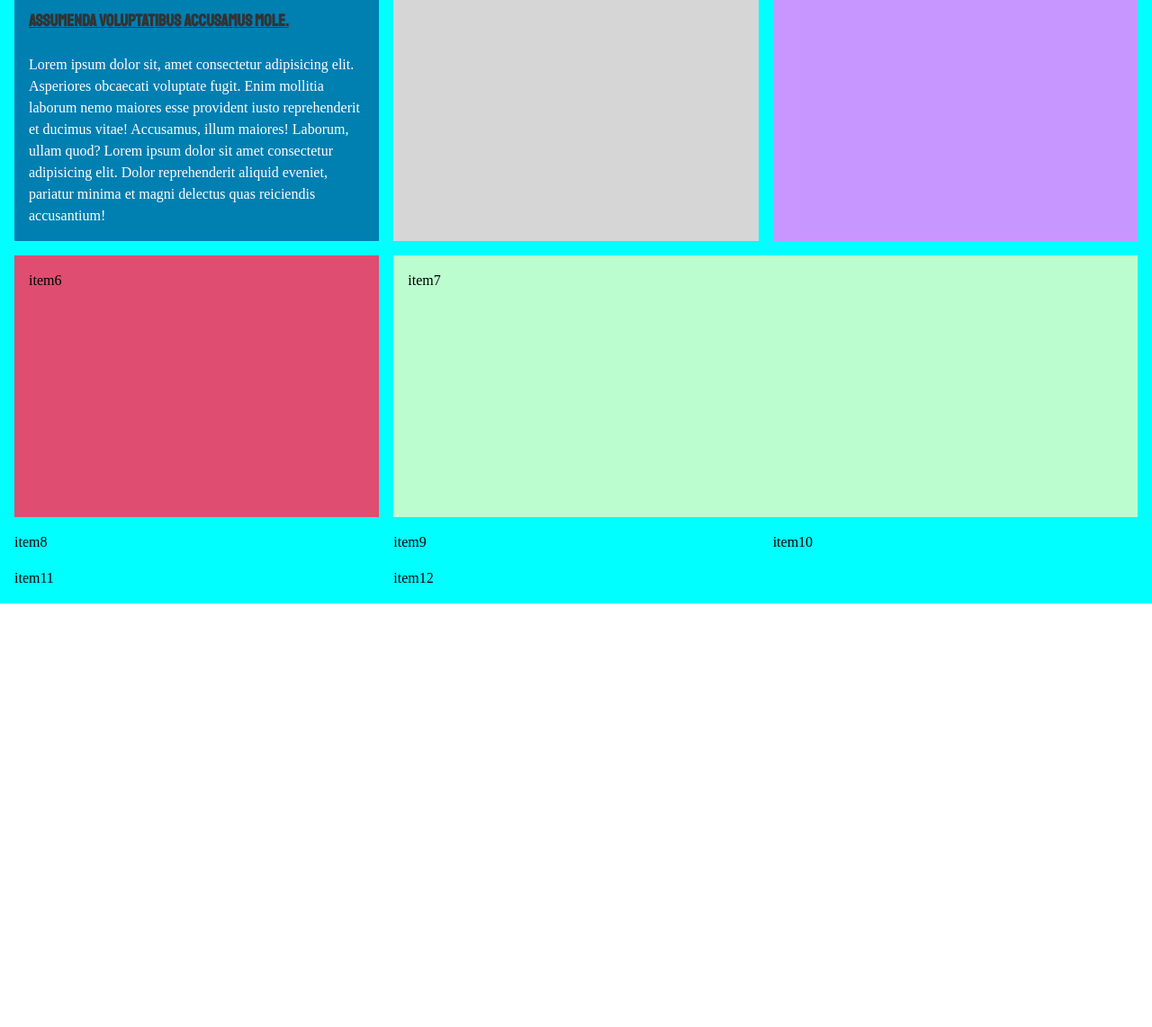
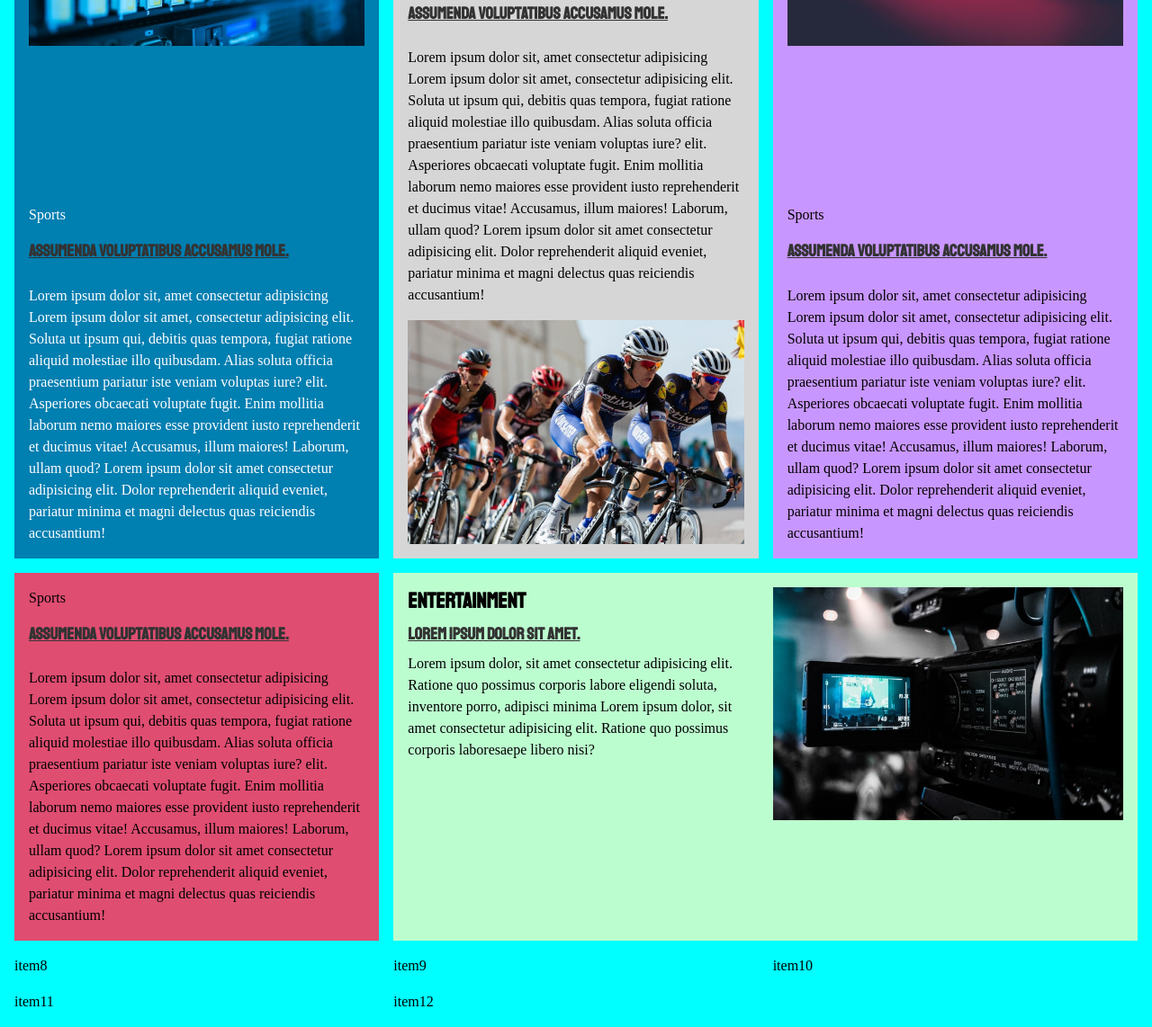
Before and after one commit to MoulhamAlboushi/News-Grid-website, a plain HTML site: page index.html in a window 1280 px wide. Shown: the part 2286-3428 px from the top of the page at 90% size. Before the commit the page ends 2957 px from the top, so only its background shows below. Drawn offline with Linux system fonts and the light colour scheme.

Commit message:
Update index.html

```diff
--- a/index.html
+++ b/index.html
@@ -128,14 +128,43 @@
           <img src="img/tech1.jpg" alt="tech1">
           <div class="category category-sports">Sports</div>
           <h3><a href="article.html">assumenda voluptatibus accusamus mole.</a></h3>
-          <p>Lorem ipsum dolor sit, amet consectetur adipisicing elit. Asperiores obcaecati voluptate fugit. Enim mollitia laborum nemo maiores esse provident iusto reprehenderit et ducimus vitae! Accusamus, illum maiores! Laborum, ullam quod? Lorem ipsum dolor sit amet consectetur adipisicing elit. Dolor reprehenderit aliquid eveniet, pariatur minima et magni delectus quas reiciendis accusantium!</p>
+          <p>Lorem ipsum dolor sit, amet consectetur adipisicing Lorem ipsum dolor sit amet, consectetur adipisicing elit. Soluta ut ipsum qui, debitis quas tempora, fugiat ratione aliquid molestiae illo quibusdam. Alias soluta officia praesentium pariatur iste veniam voluptas iure? elit. Asperiores obcaecati voluptate fugit. Enim mollitia laborum nemo maiores esse provident iusto reprehenderit et ducimus vitae! Accusamus, illum maiores! Laborum, ullam quod? Lorem ipsum dolor sit amet consectetur adipisicing elit. Dolor reprehenderit aliquid eveniet, pariatur minima et magni delectus quas reiciendis accusantium!</p>
         </div>
         <div class="item4">
+            <div class="category category-sports">Sports</div>
+            <h3><a href="article.html">assumenda voluptatibus accusamus mole.</a></h3>
+            <p>Lorem ipsum dolor sit, amet consectetur adipisicing Lorem ipsum dolor sit amet, consectetur adipisicing elit. Soluta ut ipsum qui, debitis quas tempora, fugiat ratione aliquid molestiae illo quibusdam. Alias soluta officia praesentium pariatur iste veniam voluptas iure? elit. Asperiores obcaecati voluptate fugit. Enim mollitia laborum nemo maiores esse provident iusto reprehenderit et ducimus vitae! Accusamus, illum maiores! Laborum, ullam quod? Lorem ipsum dolor sit amet consectetur adipisicing elit. Dolor reprehenderit aliquid eveniet, pariatur minima et magni delectus quas reiciendis accusantium!</p>
+            <img src="img/sports1.jpg" alt="tech2">
+        </div>
+        <div class="item5">
+          <img src="img/tech2.jpg" alt="tech2">
+          <div class="category category-sports">Sports</div>
+          <h3><a href="article.html">assumenda voluptatibus accusamus mole.</a></h3>
+          <p>Lorem ipsum dolor sit, amet consectetur adipisicing Lorem ipsum dolor sit amet, consectetur adipisicing elit. Soluta ut ipsum qui, debitis quas tempora, fugiat ratione aliquid molestiae illo quibusdam. Alias soluta officia praesentium pariatur iste veniam voluptas iure? elit. Asperiores obcaecati voluptate fugit. Enim mollitia laborum nemo maiores esse provident iusto reprehenderit et ducimus vitae! Accusamus, illum maiores! Laborum, ullam quod? Lorem ipsum dolor sit amet consectetur adipisicing elit. Dolor reprehenderit aliquid eveniet, pariatur minima et magni delectus quas reiciendis accusantium!</p>
 
         </div>
-        <div class="item5">item5</div>
-        <div class="item6">item6</div>
-        <div class="item7">item7</div>
+        <div class="item6">
+            <!-- <img src="img/tech2.jpg" alt="tech2"> -->
+            <div class="category category-sports">Sports</div>
+            <h3><a href="article.html">assumenda voluptatibus accusamus mole.</a></h3>
+            <p>Lorem ipsum dolor sit, amet consectetur adipisicing Lorem ipsum dolor sit amet, consectetur adipisicing elit. Soluta ut ipsum qui, debitis quas tempora, fugiat ratione aliquid molestiae illo quibusdam. Alias soluta officia praesentium pariatur iste veniam voluptas iure? elit. Asperiores obcaecati voluptate fugit. Enim mollitia laborum nemo maiores esse provident iusto reprehenderit et ducimus vitae! Accusamus, illum maiores! Laborum, ullam quod? Lorem ipsum dolor sit amet consectetur adipisicing elit. Dolor reprehenderit aliquid eveniet, pariatur minima et magni delectus quas reiciendis accusantium!</p>
+
+        </div>
+        <div class="item7">
+          <article class="card">
+            <div>
+              <h2>Entertainment</h2>
+              <h3><a href="article.html">Lorem ipsum dolor sit amet.</a></h3>
+              <p>
+                Lorem ipsum dolor, sit amet consectetur adipisicing elit. Ratione
+                quo possimus corporis labore eligendi soluta, inventore porro,
+                adipisci minima Lorem ipsum dolor, sit amet consectetur adipisicing elit. Ratione
+                quo possimus corporis laboresaepe libero nisi?
+              </p>
+            </div>
+          </article>
+          <img src="img/ent2.jpg" alt="ent1" />
+        </div>
         <div class="item8">item8</div>
         <div class="item9">item9</div>
         <div class="item10">item10</div>
```
